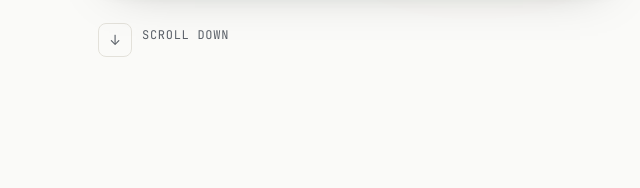
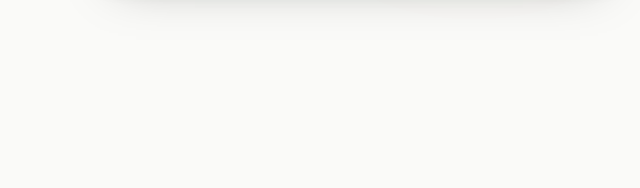
Before and after one commit to theg0mal/portofolio_website, a plain HTML site: page index.html in a window 1280 px wide. Shown: the part 581-769 px from the top of the page, 6-646 px from the left. Drawn offline with Linux system fonts and the light colour scheme.

Commit message:
remove scroll down button

```diff
--- a/index.html
+++ b/index.html
@@ -104,11 +104,6 @@
           </a>
         </div>
         </div>
-
-        <a href="#about" class="scroll-cue">
-          <span class="scroll-cue-icon" aria-hidden="true">↓</span>
-          <span class="scroll-cue-label">Scroll Down</span>
-        </a>
       </div>
     </section>
 
```
